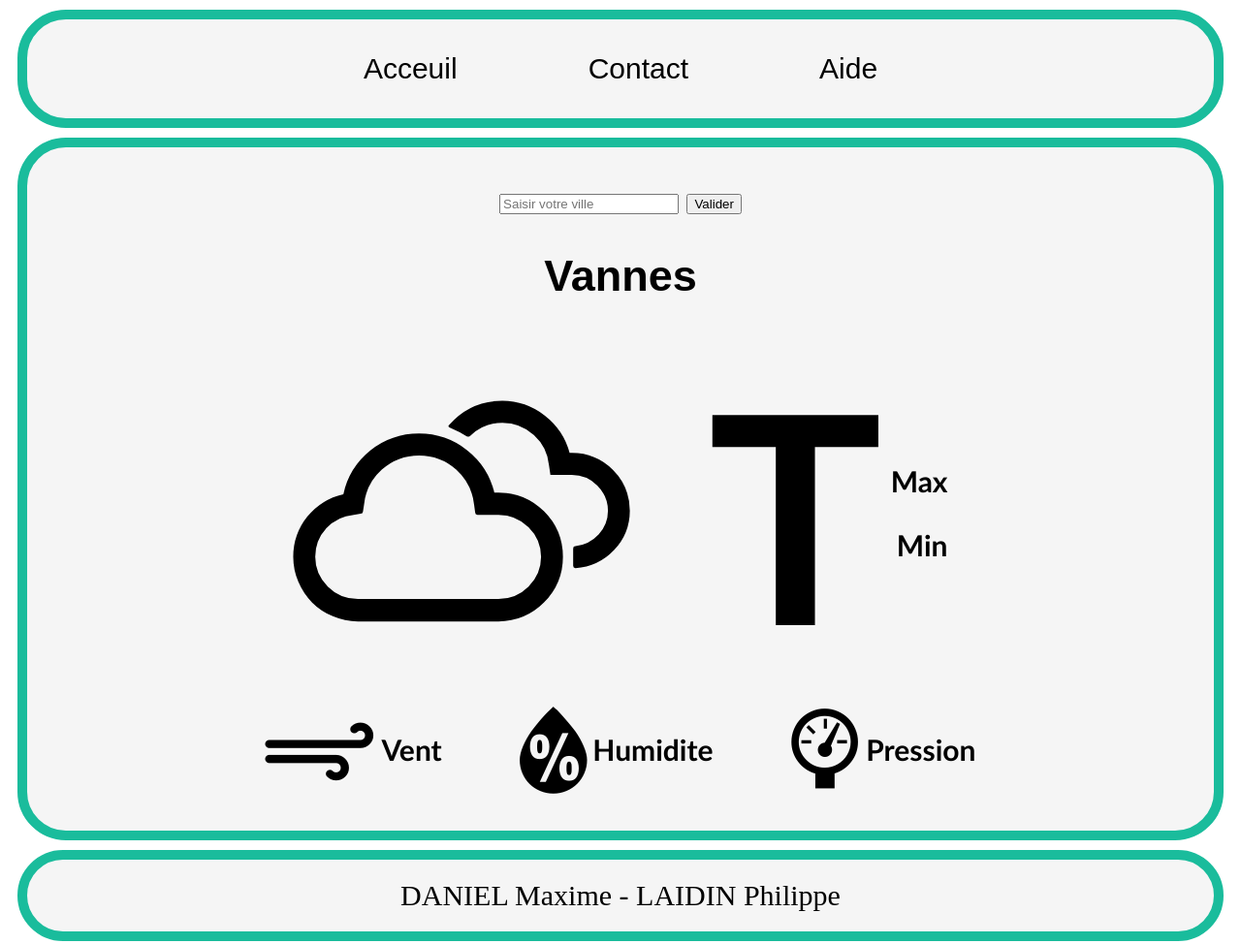
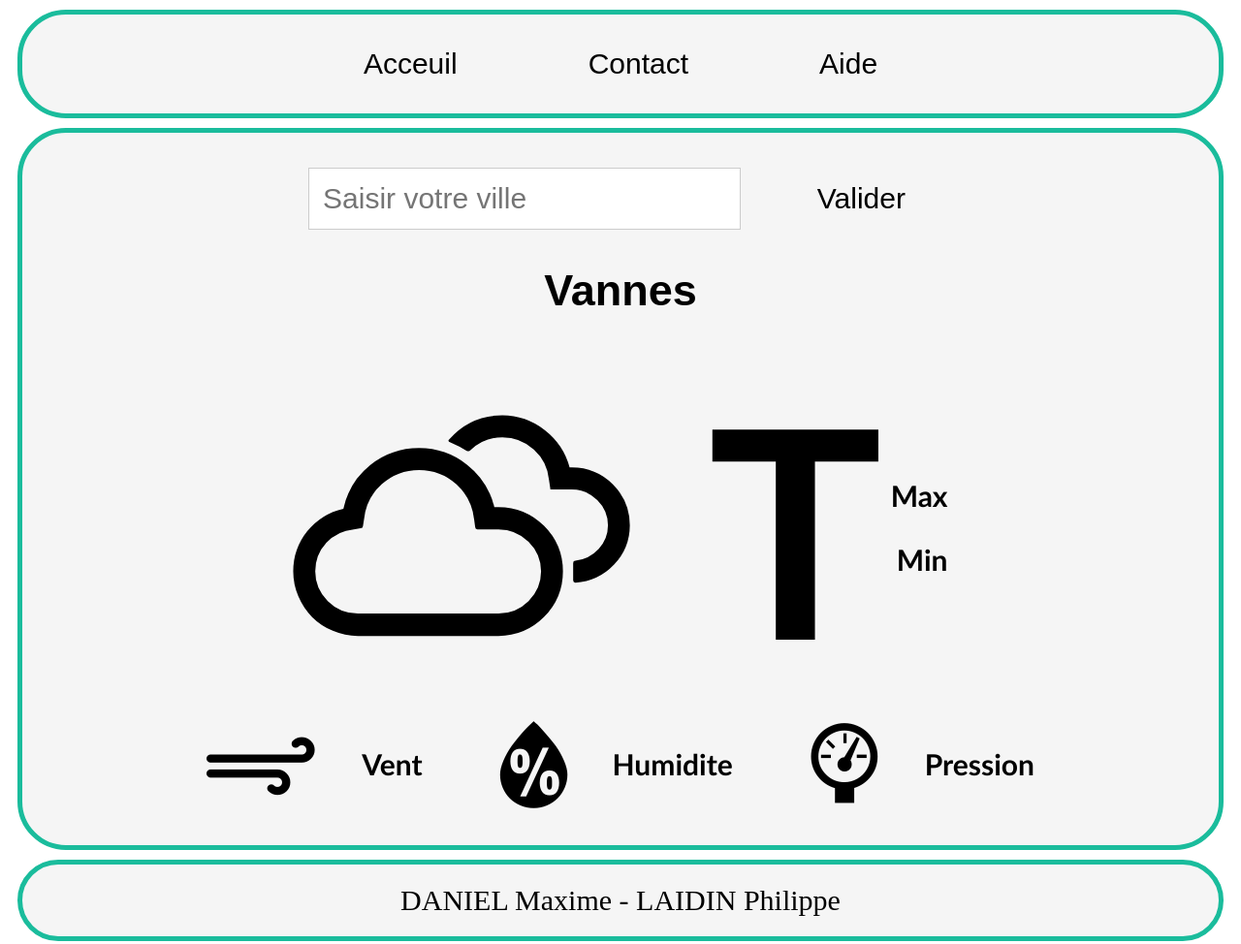
Before and after one commit to max-208/Weather-tp1-3, a plain HTML site: page src/index.html in a window 1280 px wide. Shown: the whole page at 97% size. Drawn offline with Linux system fonts and the light colour scheme; no server answers.

Commit message:
modification style barre de recherche

```diff
--- a/src/css/stylesheet.css
+++ b/src/css/stylesheet.css
@@ -15,8 +15,10 @@
 .separator {
   display: inline-block;
   padding: 0rem 2rem;
-  vertical-align: middle;
-  font-family: 'Trebuchet MS', 'Lucida Sans Unicode', 'Lucida Grande', 'Lucida Sans', Arial, sans-serif;
+}
+.small_separator {
+  display: inline-block;
+  padding: 0rem 1rem;
 }
 .main-icon{
   font-size:10em;
@@ -31,7 +33,7 @@
   margin: 10px;
   padding: 20px;
   text-align: center;
-  border: 10px solid #1abc9c;
+  border: 5px solid #1abc9c;
   background-color:whitesmoke;
   font-size: 30px;
   border-radius: 50px 50px;
@@ -48,3 +50,19 @@
 
 /* On mouse-over */
 .btn:hover {background: #eee;}
+
+.search {
+  float: right;
+  padding: 6px;
+  border: none;
+  margin-top: 8px;
+  margin-right: 16px;
+  font-size: 30px;
+  border: 1px solid #ccc;
+  float: none;
+  display: block;
+  text-align: left;
+  width: 100%;
+  margin: 0;
+  padding: 14px;
+}
--- a/src/index.html
+++ b/src/index.html
@@ -23,8 +23,13 @@
 
         <section class = "box">
             <div class = 'parent' >
-                <input type="text" id="search" name ="searchbar" placeholder="Saisir votre ville ">
-                <button type="button" id="confirm" name="button" onclick="searchCity()"> Valider </button>
+                <div class = 'child'>
+                    <input class="search" type="text" id="search" name ="searchbar" placeholder="Saisir votre ville ">
+                </div>
+                <div class = 'separator'></div>
+                <div class = 'child'>
+                    <button class ="btn" type="button" id="confirm" name="button" onclick="searchCity()"> Valider </button>
+                </div>
             </div>
             <div class = 'parent'>
                 <h1 id="city">Vannes</h1>
@@ -54,6 +59,7 @@
                 <div  class = 'child'>
                     <i class="wi secondary-icon wi-strong-wind"></i>
                 </div>
+                <div class = 'small_separator'></div>
                 <div class = 'child'>
                     <p id="wind_speed"> Vent </p>
                 </div>
@@ -61,6 +67,7 @@
                 <div class = 'child'>
                     <i class="wi secondary-icon wi-humidity"></i>
                 </div>
+                <div class = 'small_separator'></div>
                 <div class = 'child'>
                     <p id="humidity"> Humidite</p>
                 </div>
@@ -68,6 +75,7 @@
                 <div class = 'child'>
                     <i class="wi secondary-icon wi-barometer"></i>
                 </div>
+                <div class = 'small_separator'></div>
                 <div class = 'child'>
                     <p id="pressure"> Pression <p></p>
                 </div>
--- a/src/script.js
+++ b/src/script.js
@@ -45,8 +45,8 @@ function editDom(json){
     document.getElementById("city").innerHTML = json.name;
     document.getElementById("weather_icon").className = "wi main-icon wi-owm-"+json.weather[0].id;
     document.getElementById("temperature").innerHTML = KtoC(json.main.temp) + "°C";
-    document.getElementById("temperature_min").innerHTML = KtoC(json.main.temp_min) + "°C";
-    document.getElementById("temperature_max").innerHTML = KtoC(json.main.temp_max) + "°C";
+    document.getElementById("temperature_min").innerHTML = KtoC(json.main.temp_min) + "°C min";
+    document.getElementById("temperature_max").innerHTML = KtoC(json.main.temp_max) + "°C max";
     document.getElementById("wind_speed").innerHTML = json.wind.speed + "m/s";
     document.getElementById("humidity").innerHTML = json.main.humidity + "%";
     document.getElementById("pressure").innerHTML = json.main.pressure + "Pa";
```
